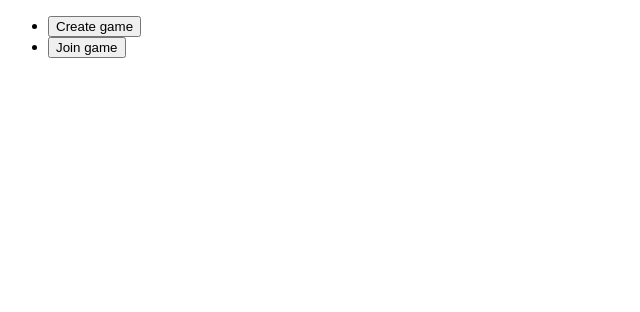
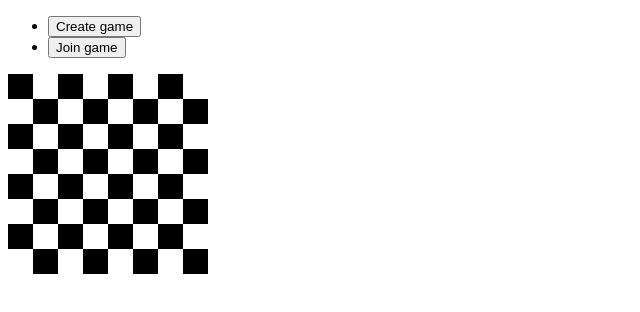
Before and after one commit to jeresch/checkers, a website built with webpack: page client/dist/index.html in a window 1280 px wide. Shown: the whole page, without its empty margins (0-640 px from the left). Built offline with nearby package versions, Linux system fonts and the light colour scheme.

Commit message:
Add board drawing function

```diff
--- a/client/src/constants.js
+++ b/client/src/constants.js
@@ -1,4 +1,7 @@
 export const constants = {
     hostname: "localhost",
     port: "8080",
+    boardWidth: 200,
+    boardHeight: 200,
+    boardDimension: 8,
 };
--- a/client/src/index.js
+++ b/client/src/index.js
@@ -1,5 +1,19 @@
 import { constants } from "./constants";
 
-document.getElementById("create-game-button").addEventListener("click", (elem, event) => {
-    document.body.innerHTML = "Hello";
-});
+const drawBoard = (ctx, state) => {
+    const tileWidth = constants.boardWidth / constants.boardDimension;
+    const tileHeight = constants.boardHeight / constants.boardDimension;
+    for (let row = 0; row < constants.boardDimension; row++) {
+        for (let col = 0; col < constants.boardDimension; col++) {
+            ctx.fillStyle = ((row + col) % 2 == 0) ? "rgb(0, 0, 0)" : "rgb(255, 255, 255)";
+            ctx.fillRect(col * tileWidth, row * tileHeight, tileWidth, tileHeight);
+            console.log(col * tileWidth, row * tileHeight);
+        }
+    }
+};
+
+let canvas = document.getElementById("game-board");
+canvas.setAttribute("width", `${constants.boardWidth}`);
+canvas.setAttribute("height", `${constants.boardHeight}`);
+let ctx = canvas.getContext("2d");
+drawBoard(ctx);
```
Also changed, not shown: client/dist/index.html.
